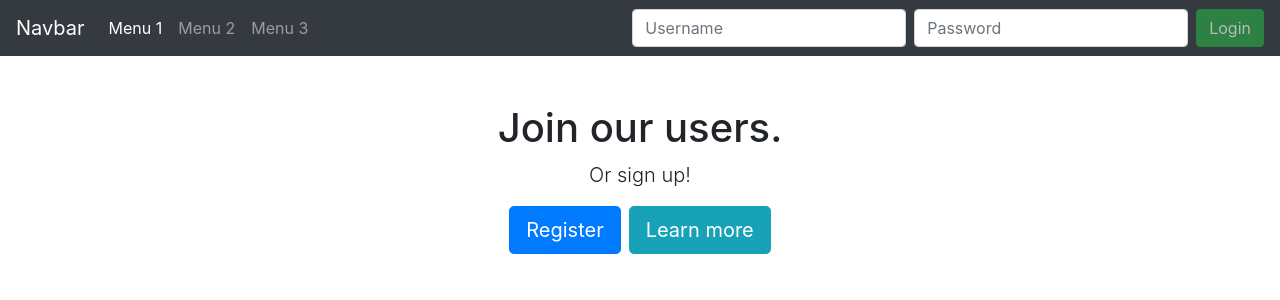
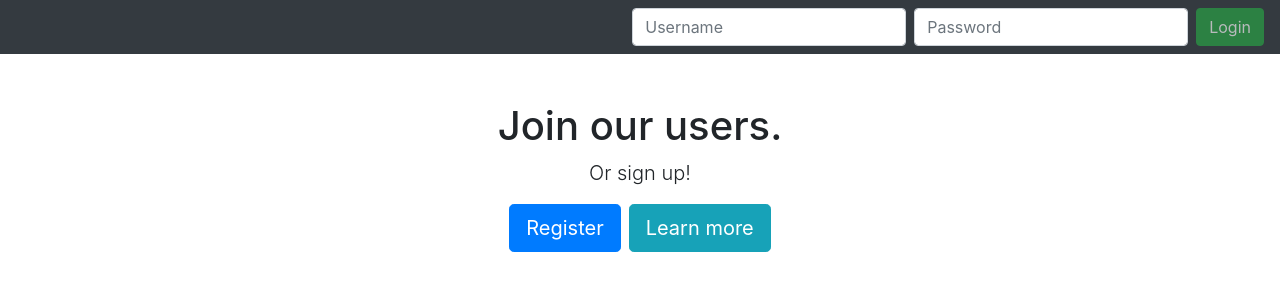
Before and after one commit to cembosaurus/User_Login_-_Angular, an Angular app in the folder SPA/: page / in a window 1280 px wide. Shown: the top 300 px of the page. Built offline with nearby package versions, Linux system fonts and the light colour scheme.

Commit message:
13022019

```diff
--- a/SPA/src/app/nav/nav.component.html
+++ b/SPA/src/app/nav/nav.component.html
@@ -1,31 +1,9 @@
 <nav class="navbar navbar-expand-md navbar-dark bg-dark">
-  <a class="navbar-brand" href="#">Navbar</a>
+
+  <a *ngIf="loggedIn()" class="navbar-brand" href="#">Welcome {{userDTO.Name}}</a>
 
     <ul class="navbar-nav mr-auto">
-      <li class="nav-item active">
-        <a class="nav-link" href="#">Menu 1</a>
-      </li>
-      <li class="nav-item">
-        <a class="nav-link" href="#">Menu 2</a>
-      </li>
-      <li class="nav-item">
-        <a class="nav-link" href="#">Menu 3</a>
-      </li>
-      <li *ngIf="loggedIn()" class="nav-item">
-        <a class="nav-link" (click)="logOut()">Log Out</a>
-      </li>
-
-      <div *ngIf="loggedIn()" class="dropdown">
-        <button class="dropdown-toggle text-dark">
-          Welcome {{userDTO.Name}}
-        </button>
-        <div class="dropdown-menu">
-          <a class="dropdown-item" href="#"><i class="fa fa-user"></i>Edit Profile</a>
-          <div class="dropdown-divider"></div>
-          <a class="dropdown-item" href="#"><i class="fa fa-sign-out"></i>Logout</a>
-        </div>
-      </div>
-
+      <button *ngIf="loggedIn()" class="btn btn-success my-2 my-sm-0" type="submit" (click)="logOut()">Log Out</button>
     </ul>
 
     <form *ngIf="!loggedIn()" #loginForm="ngForm" class="form-inline my-2 my-lg-0" (ngSubmit)="login()">
```
